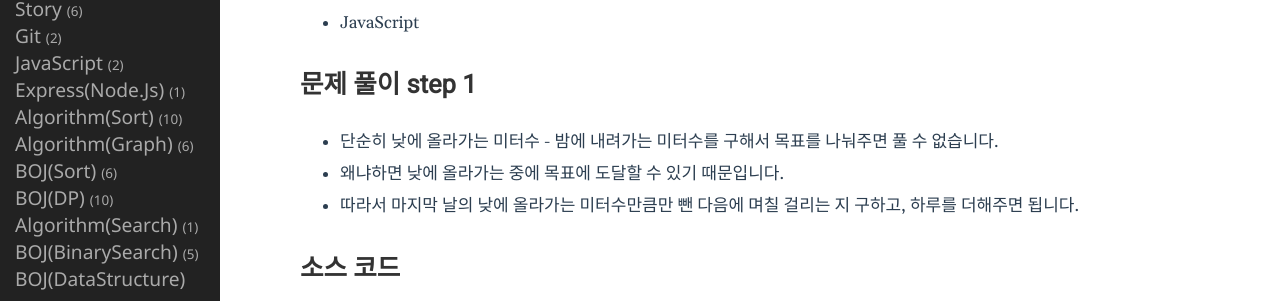
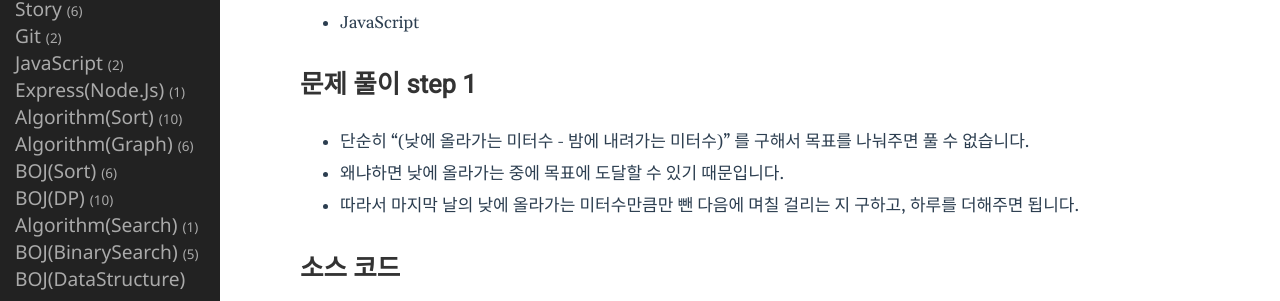
Before and after one commit to qkrrlgh519/qkrrlgh519.github.io, a Jekyll site: the page built from _posts/2021-02-23-BOJ-Math-2869.md, in a window 1280 px wide. Shown: the part 419-720 px from the top of the page. Built offline with Jekyll 4.4.1, drawn with Linux system fonts in a browser that asks for light colours.

Commit message:
fix: 백준 2869번 달팽이는 올라가고 싶다 수정

```diff
--- a/_posts/2021-02-23-BOJ-Math-2869.md
+++ b/_posts/2021-02-23-BOJ-Math-2869.md
@@ -17,7 +17,7 @@ categories: BOJ(Math)
 
 ## 문제 풀이 step 1
 
-- 단순히 낮에 올라가는 미터수 - 밤에 내려가는 미터수를 구해서 목표를 나눠주면 풀 수 없습니다.
+- 단순히 "(낮에 올라가는 미터수 - 밤에 내려가는 미터수)" 를 구해서 목표를 나눠주면 풀 수 없습니다.
 - 왜냐하면 낮에 올라가는 중에 목표에 도달할 수 있기 때문입니다.
 - 따라서 마지막 날의 낮에 올라가는 미터수만큼만 뺀 다음에 며칠 걸리는 지 구하고, 하루를 더해주면 됩니다.
 
```
